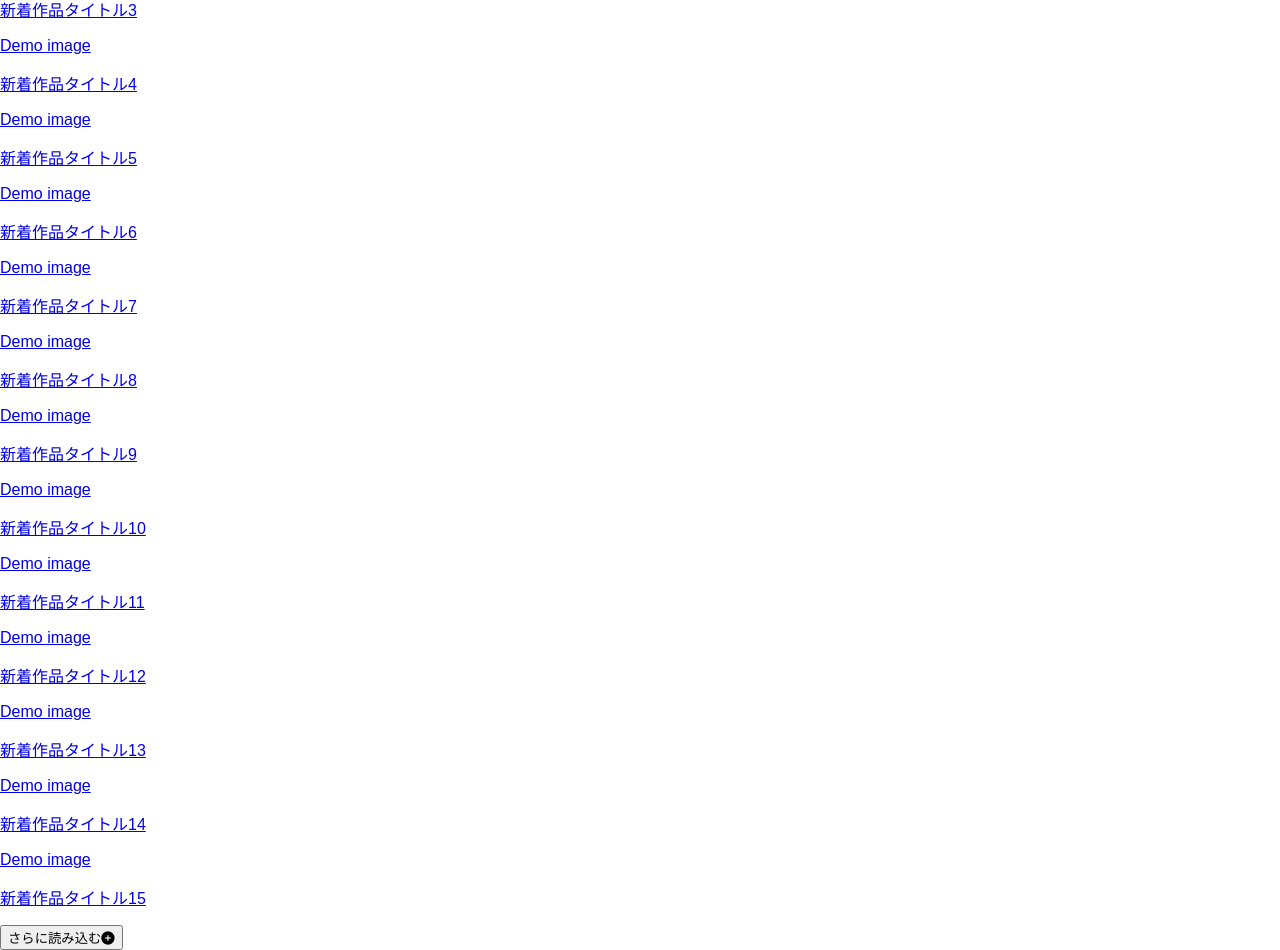
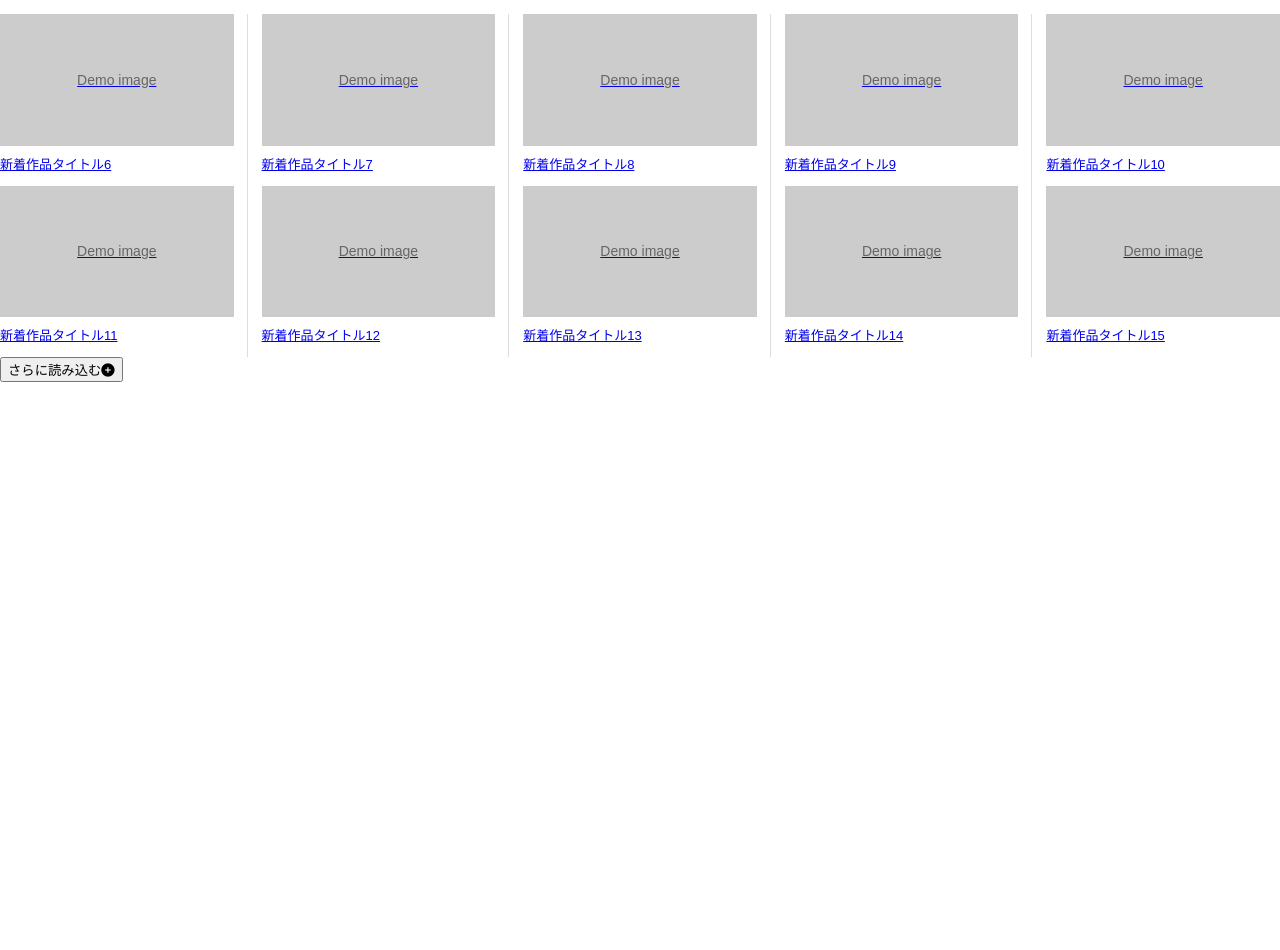
Before and after one commit to K-Tsubasa2026/kadocomi-demo, a React (Vite) app: page / in a window 1280 px wide. Shown: the part 908-1858 px from the top of the page. After the commit the page ends 1290 px from the top, so only its background shows below. Built offline with nearby package versions, Linux system fonts and the light colour scheme.

Commit message:
NewArrivalsの作品データを配列化しsliceとmapで表

```diff
--- a/src/components/NewArrivals/NewArrivals.css
+++ b/src/components/NewArrivals/NewArrivals.css
@@ -23,3 +23,39 @@
     color: #000000;
     font-weight: bold;
 }
+
+.arrival-grid {
+    display: grid;
+    grid-template-columns: repeat(5, 1fr);
+    gap: 28px;
+}
+
+.arrival-card {
+    display: block;
+    position: relative;
+}
+
+.arrival-card:not(:nth-child(5n))::after {
+    content: "";
+    position: absolute;
+    top: 0;
+    bottom: 0;
+    right: -14px;
+    width: 1px;
+    background-color: #dddddd;
+}
+
+.arrival-image {
+    aspect-ratio: 16 / 9;
+    background-color: #cccccc;
+    color: #666666;
+    display: flex;
+    align-items: center;
+    justify-content: center;
+    font-size: 14px;
+}
+
+.arrival-title {
+    margin-top: 8px;
+    font-size: 13px;
+}
--- a/src/components/NewArrivals/NewArrivals.tsx
+++ b/src/components/NewArrivals/NewArrivals.tsx
@@ -44,11 +44,12 @@ function NewArrivals() {
         </div>
 
         <div className="date-tabs">
-            {/* ▼日付を一つずつ取得 */}
+            {/* dates.map((date,index) => 日付を一つずつ取得 */}
+            {/*  key={date} 各日付を識別 */}
             {dates.map((date,index) => (
                 <Link
                     to="/404"
-                    key={date} //各日付を識別
+                    key={date}
                     className={
                         index === 0
                         ? 'date-tab active'
@@ -62,70 +63,44 @@ function NewArrivals() {
         </div>
 
         <div className="arrival-grid">
-            <Link to="/404" className="arrival-card">
-                <div className="arrival-image">Demo image</div>
-                <p className="arrival-title">新着作品タイトル1</p>
-            </Link>
-            <Link to="/404" className="arrival-card">
-                <div className="arrival-image">Demo image</div>
-                <p className="arrival-title">新着作品タイトル2</p>
-            </Link>
-            <Link to="/404" className="arrival-card">
-                <div className="arrival-image">Demo image</div>
-                <p className="arrival-title">新着作品タイトル3</p>
-            </Link>
-            <Link to="/404" className="arrival-card">
-                <div className="arrival-image">Demo image</div>
-                <p className="arrival-title">新着作品タイトル4</p>
-            </Link>
-            <Link to="/404" className="arrival-card">
-                <div className="arrival-image">Demo image</div>
-                <p className="arrival-title">新着作品タイトル5</p>
-            </Link>
-            <Link to="/404" className="arrival-card">
-                <div className="arrival-image">Demo image</div>
-                <p className="arrival-title">新着作品タイトル6</p>
-            </Link>
-            <Link to="/404" className="arrival-card">
-                <div className="arrival-image">Demo image</div>
-                <p className="arrival-title">新着作品タイトル7</p>
-            </Link>
-            <Link to="/404" className="arrival-card">
-                <div className="arrival-image">Demo image</div>
-                <p className="arrival-title">新着作品タイトル8</p>
-            </Link>
-            <Link to="/404" className="arrival-card">
-                <div className="arrival-image">Demo image</div>
-                <p className="arrival-title">新着作品タイトル9</p>
-            </Link>
-            <Link to="/404" className="arrival-card">
-                <div className="arrival-image">Demo image</div>
-                <p className="arrival-title">新着作品タイトル10</p>
-            </Link>
+            {/* arrivals.slice(0, 10) 15件のうち最初の10件だけ取得 */}
+            {/* .map((arrival) => ( 1件ずつ取り出す */}
+            {/* <p className="arrival-title">{arrival}</p> 実際のタイトルを画面に表示*/}
+            {arrivals.slice(0,10).map((arrival) => (
+                <Link
+                to="/404"
+                key={arrival}
+                className="arrival-card"
+                >
+                    <div className="arrival-image">
+                        Demo image
+                    </div>
+
+                    <p className="arrival-title">
+                    {arrival}
+                    </p>
+                </Link>
+            ))}
         </div>
+
 
         <div className="load-more-wrapper">
             <div className="arrival-grid arrival-grid-fade">
-                <Link to="/404" className="arrival-card">
-                    <div className="arrival-image">Demo image</div>
-                    <p className="arrival-title">新着作品タイトル11</p>
-                </Link>
-                <Link to="/404" className="arrival-card">
-                    <div className="arrival-image">Demo image</div>
-                    <p className="arrival-title">新着作品タイトル12</p>
-                </Link>
-                <Link to="/404" className="arrival-card">
-                    <div className="arrival-image">Demo image</div>
-                    <p className="arrival-title">新着作品タイトル13</p>
-                </Link>
-                <Link to="/404" className="arrival-card">
-                    <div className="arrival-image">Demo image</div>
-                    <p className="arrival-title">新着作品タイトル14</p>
-                </Link>
-                <Link to="/404" className="arrival-card">
-                    <div className="arrival-image">Demo image</div>
-                    <p className="arrival-title">新着作品タイトル15</p>
-                </Link>
+                {arrivals.slice(10).map((arrival) => (
+                    <Link
+                    to="/404"
+                    key={arrival}
+                    className="arrival-card"
+                    >
+                        <div className="arrival-image">
+                            Demo image
+                        </div>
+
+                        <p className="arrival-title">
+                        {arrival}
+                        </p>
+                    </Link>
+                ))}
             </div>
 
             <button type="button" className="load-more-button">
```
